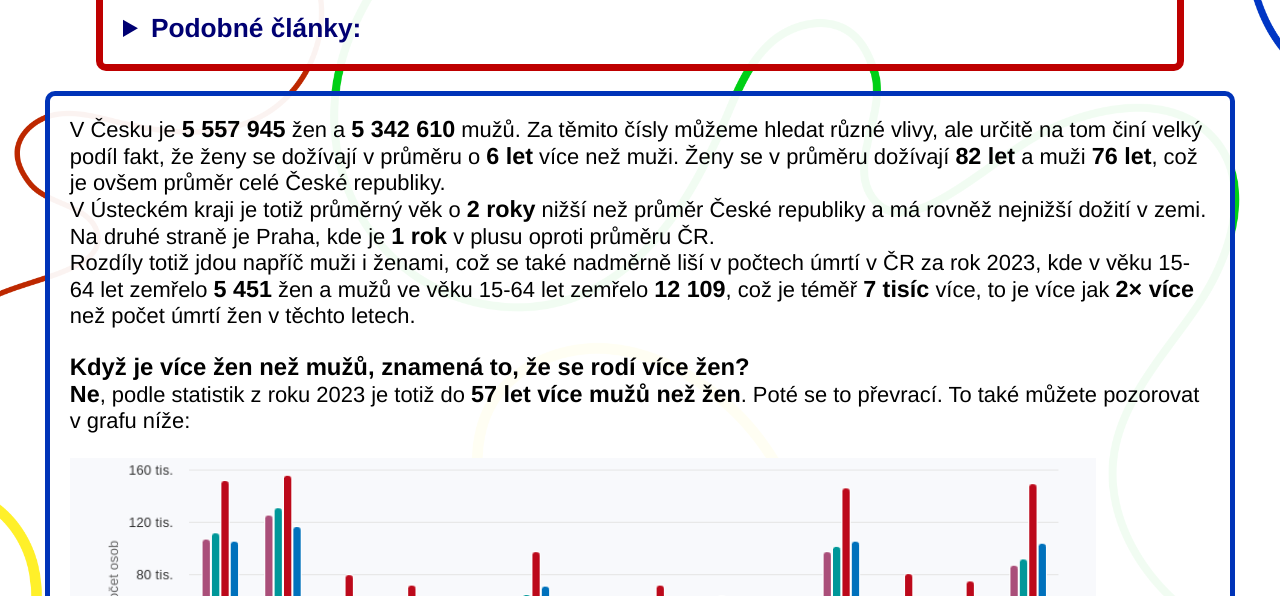
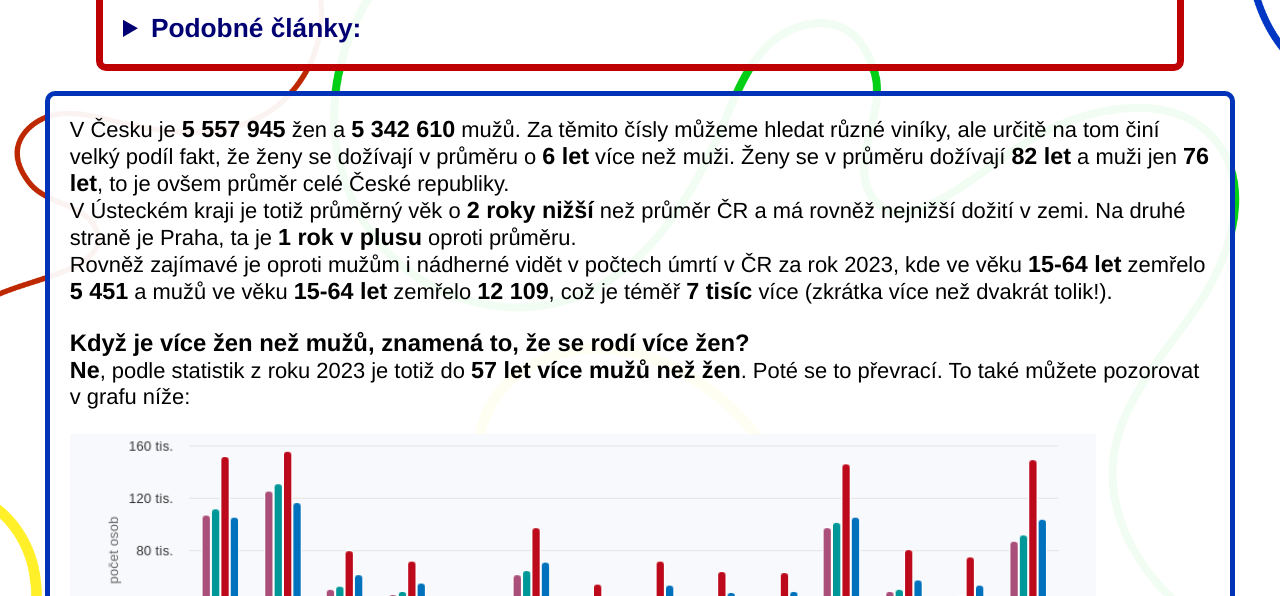
Before and after one commit to BublasKa/LazulWeb, a plain HTML site: page clanky/statistika-3.html in a window 1280 px wide. Shown: the part 204-800 px from the top of the page. Drawn offline with Linux system fonts and the light colour scheme.

Commit message:
Konečná úprava

```diff
--- a/clanky/statistika-3.html
+++ b/clanky/statistika-3.html
@@ -31,20 +31,9 @@
             </details>
         </section>
         <section style="width: 93%;" class="sec blue">
-            <p>
-                V Česku je <strong>5 557 945</strong> žen a <strong>5 342 610</strong> mužů. Za těmito čísly můžeme hledat různé
-                vlivy, ale určitě na tom činí velký podíl fakt, že ženy se dožívají v průměru o <strong>6 let</strong> více než muži.
-                Ženy se v průměru dožívají <strong>82 let</strong> a muži <strong>76 let</strong>, což je ovšem průměr celé České republiky.
-            </p>
-            <p>
-                V Ústeckém kraji je totiž průměrný věk o <strong>2 roky</strong> nižší než průměr České republiky a má rovněž
-                nejnižší dožití v zemi. Na druhé straně je Praha, kde je <strong>1 rok</strong> v plusu oproti průměru ČR.
-            </p>
-            <p>
-                Rozdíly totiž jdou napříč muži i ženami, což se také nadměrně liší v počtech úmrtí v ČR za rok 2023, kde v
-                věku 15-64 let zemřelo <strong>5 451</strong> žen a mužů ve věku 15-64 let zemřelo <strong>12 109</strong>, což je téměř
-                <strong>7 tisíc</strong> více, to je více jak <strong>2× více</strong> než počet úmrtí žen v těchto letech.
-            </p>
+            <p>V Česku je <strong>5 557 945</strong> žen a <strong>5 342 610</strong> mužů. Za těmito čísly můžeme hledat různé viníky, ale určitě na tom činí velký podíl fakt, že ženy se dožívají v průměru o <strong>6 let</strong> více než muži. Ženy se v průměru dožívají <strong>82 let</strong> a muži jen <strong>76 let</strong>, to je ovšem průměr celé České republiky.</p>
+            <p>V Ústeckém kraji je totiž průměrný věk o <strong>2 roky nižší</strong> než průměr ČR a má rovněž nejnižší dožití v zemi. Na druhé straně je Praha, ta je <strong>1 rok v plusu</strong> oproti průměru.</p>
+            <p>Rovněž zajímavé je oproti mužům i nádherné vidět v počtech úmrtí v ČR za rok 2023, kde ve věku <strong>15-64 let</strong> zemřelo <strong>5 451</strong> a mužů ve věku <strong>15-64 let</strong> zemřelo <strong>12 109</strong>, což je téměř <strong>7 tisíc</strong> více (zkrátka více než dvakrát tolik!).</p>
             <br>
             <h2 style="font-size: 1.4rem;">Když je více žen než mužů, znamená to, že se rodí více žen?</h2>
 
```
